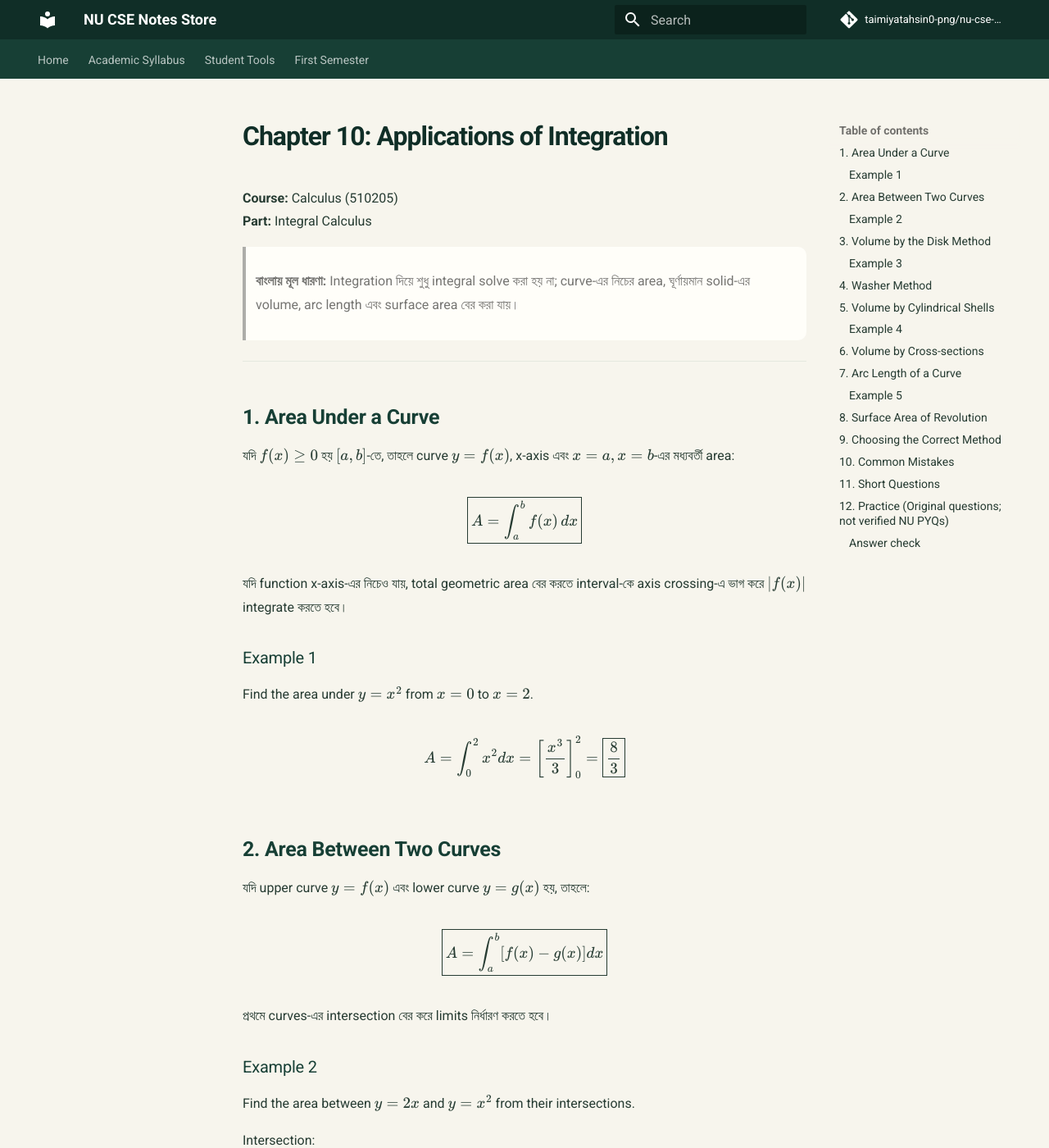
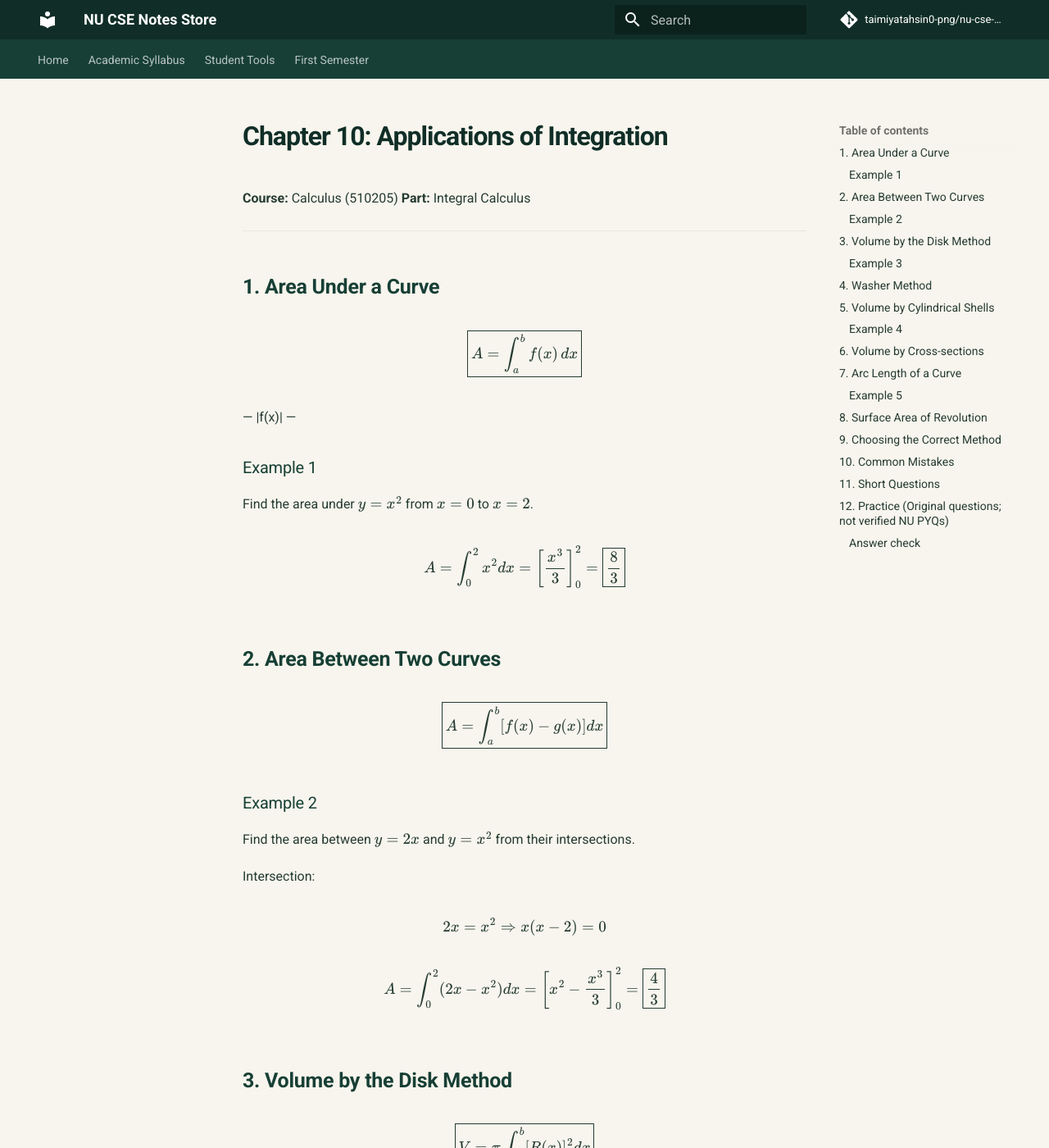
Before and after one commit to taimiyatahsin0-png/nu-cse-notes-store, an MkDocs documentation site: the page built from docs/subjects/cal/chapter-10-applications-of-integration.md, in a window 1280 px wide and 1400 px high. Shown: the whole window at 82% size. Built offline with MkDocs 1.6.1 and Material for MkDocs 9.7.7, drawn with Linux system fonts in a browser that asks for light colours; comment, search, counter and statistics services are not loaded; some of the changed text lies outside the part shown.

Commit message:
Remove Bangla content; standardize English-only notes

```diff
--- a/docs/subjects/cal/chapter-10-applications-of-integration.md
+++ b/docs/subjects/cal/chapter-10-applications-of-integration.md
@@ -3,19 +3,15 @@
 **Course:** Calculus (510205)
 **Part:** Integral Calculus
 
-> **বাংলায় মূল ধারণা:** Integration দিয়ে শুধু integral solve করা হয় না; curve-এর নিচের area, ঘূর্ণায়মান solid-এর volume, arc length এবং surface area বের করা যায়।
-
 ---
 
 ## 1. Area Under a Curve
-
-যদি \(f(x)\geq0\) হয় \([a,b]\)-তে, তাহলে curve \(y=f(x)\), x-axis এবং \(x=a,x=b\)-এর মধ্যবর্তী area:
 
 \[
 \boxed{A=\int_a^b f(x)\,dx}
 \]
 
-যদি function x-axis-এর নিচেও যায়, total geometric area বের করতে interval-কে axis crossing-এ ভাগ করে \(|f(x)|\) integrate করতে হবে।
+ — |f(x)| —
 
 ### Example 1
 
@@ -29,13 +25,9 @@ A=\int_0^2x^2dx
 
 ## 2. Area Between Two Curves
 
-যদি upper curve \(y=f(x)\) এবং lower curve \(y=g(x)\) হয়, তাহলে:
-
 \[
 \boxed{A=\int_a^b[f(x)-g(x)]dx}
 \]
-
-প্রথমে curves-এর intersection বের করে limits নির্ধারণ করতে হবে।
 
 ### Example 2
 
@@ -47,8 +39,6 @@ Intersection:
 2x=x^2\Rightarrow x(x-2)=0
 \]
 
-তাই \(x=0,2\)। এই interval-এ \(2x\) উপরের curve।
-
 \[
 A=\int_0^2(2x-x^2)dx
 =\left[x^2-\frac{x^3}{3}\right]_0^2
@@ -56,10 +46,6 @@ A=\int_0^2(2x-x^2)dx
 \]
 
 ## 3. Volume by the Disk Method
-
-কোনো plane region-কে x-axis-এর চারপাশে rotate করলে disk তৈরি হতে পারে।
-
-যদি radius \(R(x)\) হয়, তাহলে cross-sectional area \(\pi R(x)^2\)। তাই:
 
 \[
 \boxed{V=\pi\int_a^b[R(x)]^2dx}
@@ -77,33 +63,21 @@ V=\pi\int_0^2x^2dx
 
 ## 4. Washer Method
 
-যদি region-এ inner radius \(r(x)\) এবং outer radius \(R(x)\) থাকে, তাহলে washer-এর area:
-
 \[
 \pi(R^2-r^2)
 \]
-
-সুতরাং,
 
 \[
 \boxed{V=\pi\int_a^b[R(x)^2-r(x)^2]dx}
 \]
 
-**মনে রাখবে:** Outer radius থেকে inner radius-এর square বিয়োগ করতে হয়।
-
 ## 5. Volume by Cylindrical Shells
-
-Axis-এর চারপাশে thin rectangular strip ঘুরলে cylindrical shell তৈরি হয়।
 
 \[
 \boxed{V=2\pi\int_a^b(\text{radius})(\text{height})\,dx}
 \]
 
-x-axis বা y-axis কোনটির চারপাশে rotate করা হচ্ছে, তার ওপর radius ও integration variable নির্ভর করে।
-
 ### Example 4
-
-Region under \(y=x\), \(0\leq x\leq2\), y-axis-এর চারপাশে rotate করা হলো।
 
 Shell radius \(=x\), height \(=x\)।
 
@@ -115,17 +89,11 @@ V=2\pi\int_0^2x\cdot x\,dx
 
 ## 6. Volume by Cross-sections
 
-যদি কোনো solid-এর perpendicular cross-section-এর area \(A(x)\) জানা থাকে, তাহলে:
-
 \[
 \boxed{V=\int_a^bA(x)\,dx}
 \]
 
-উদাহরণ: square cross-section-এর side \(s(x)\) হলে \(A(x)=s(x)^2\)।
-
 ## 7. Arc Length of a Curve
-
-যদি curve \(y=f(x)\) হয় এবং \(f'\) continuous থাকে, তাহলে \(x=a\) থেকে \(x=b\) পর্যন্ত arc length:
 
 \[
 \boxed{L=\int_a^b\sqrt{1+[f'(x)]^2}\,dx}
@@ -147,19 +115,13 @@ L=\int_0^2\sqrt{1+1}\,dx
 
 ## 8. Surface Area of Revolution
 
-Curve \(y=f(x)\geq0\) কে x-axis-এর চারপাশে rotate করলে surface area:
-
 \[
 \boxed{S=2\pi\int_a^b y\sqrt{1+[y']^2}\,dx}
 \]
 
-y-axis-এর চারপাশে rotate করলে (x as radius):
-
 \[
 \boxed{S=2\pi\int_a^b x\sqrt{1+[y']^2}\,dx}
 \]
-
-Formula প্রয়োগের আগে curve, axis, interval এবং radius ঠিকভাবে চিহ্নিত করবে।
 
 ## 9. Choosing the Correct Method
 
@@ -175,14 +137,6 @@ Formula প্রয়োগের আগে curve, axis, interval এবং radiu
 | Surface area about x-axis | \(2\pi\int y\sqrt{1+(y')^2}dx\) |
 
 ## 10. Common Mistakes
-
-1. Area between curves-এ upper minus lower না করা।
-2. Geometric area ও signed integral-কে একই ধরে নেওয়া।
-3. Disk/washer method-এ radius square করতে ভুলে যাওয়া।
-4. Washer-এ inner radius-এর square বাদ না দেওয়া।
-5. Shell method-এ radius ও height গুলিয়ে ফেলা।
-6. Arc length-এ derivative-এর square বাদ দেওয়া।
-7. Rotation axis ভুল নির্ধারণ করা।
 
 ## 11. Short Questions
 
```
